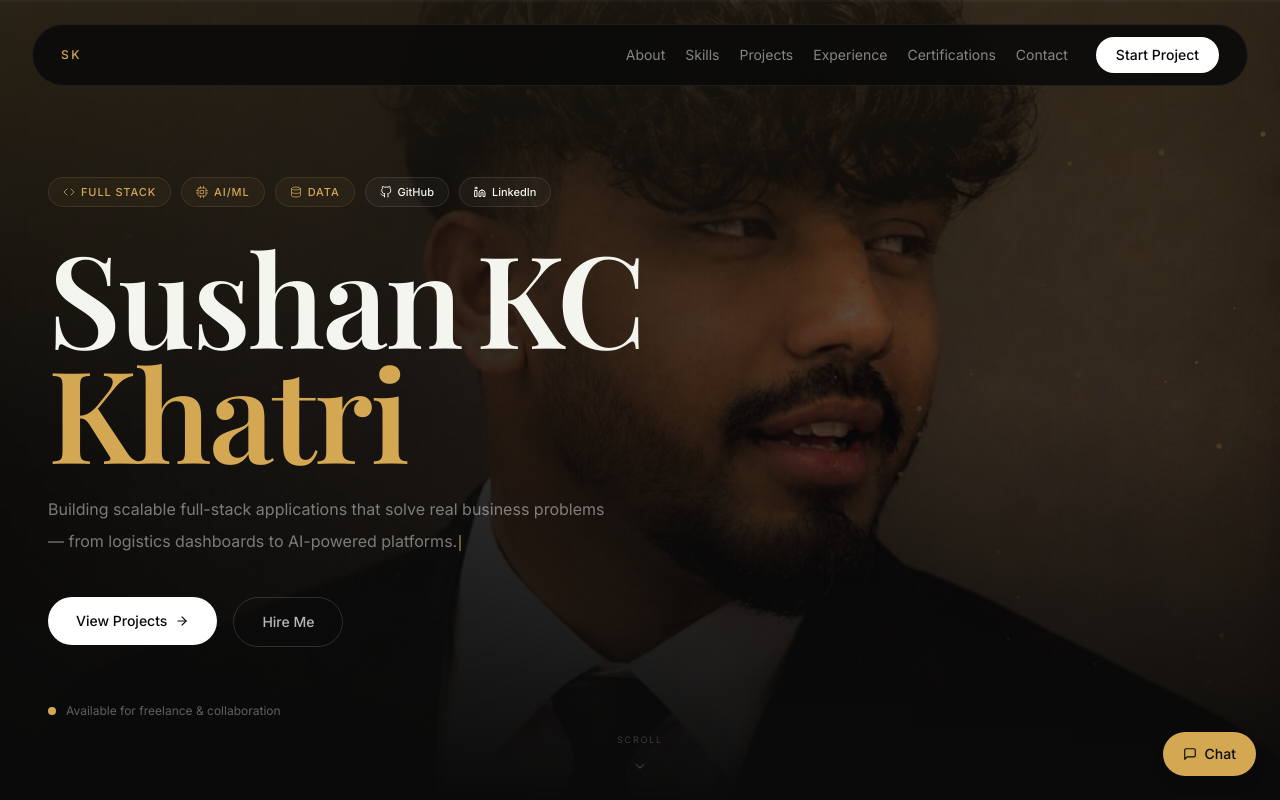
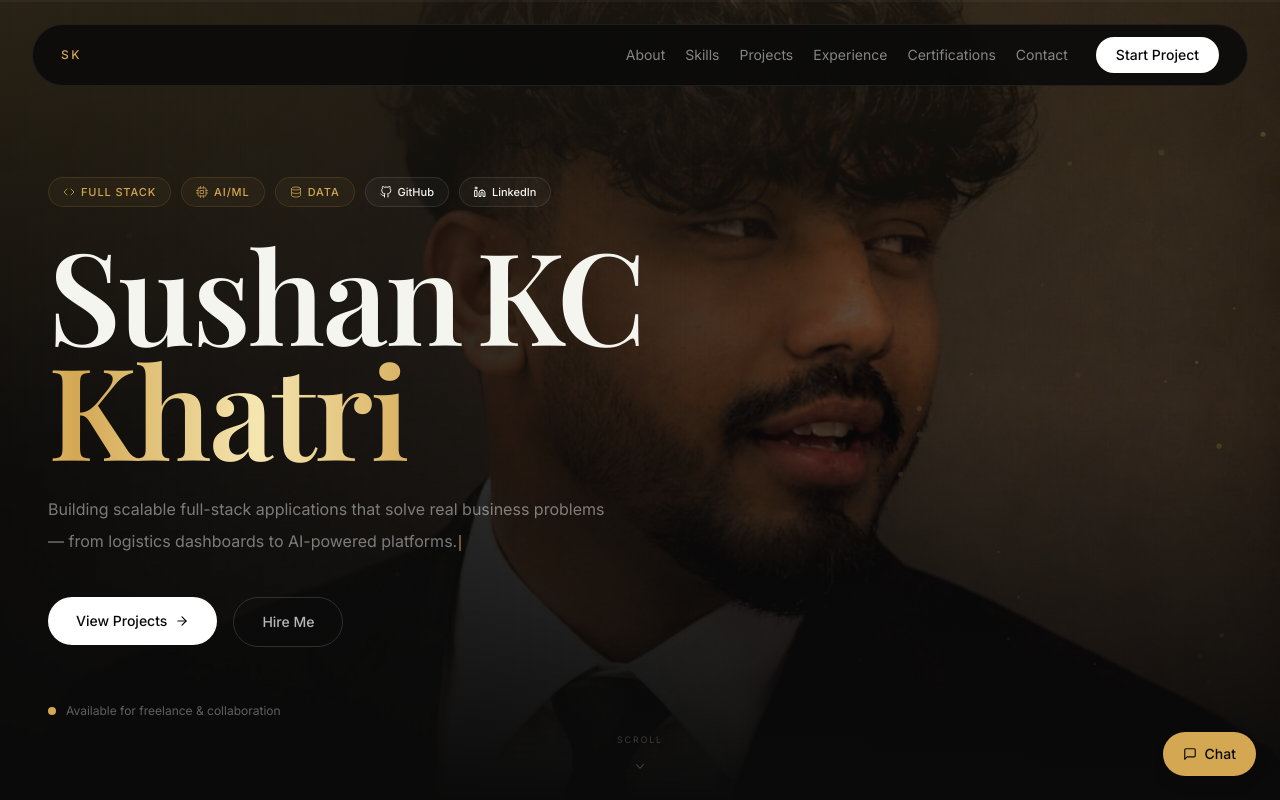
Before and after one commit to lifewithsushan/Portfolio, a React (Vite) app: page / in a window 1280 px wide. Shown: the top 800 px of the page. Built offline with nearby package versions, Linux system fonts and the light colour scheme.

Commit message:
feat: add gold shimmer animation on name and gentle float

```diff
--- a/src/components/sections/Hero.tsx
+++ b/src/components/sections/Hero.tsx
@@ -91,7 +91,7 @@ export function Hero() {
 
             </motion.div>
 
-            <motion.h1 variants={staggerItem} className="text-[clamp(2.5rem,10vw,8rem)] leading-[0.9] tracking-[-0.04em] font-bold">
+            <motion.h1 variants={staggerItem} className="text-[clamp(2.5rem,10vw,8rem)] leading-[0.9] tracking-[-0.04em] font-bold name-float">
               {headingWords.map((word, i) => (
                 <motion.span
                   key={word}
@@ -101,7 +101,7 @@ export function Hero() {
                   className="inline-block mr-[0.12em]"
                   style={{ perspective: "800px" }}
                 >
-                  {i === 2 ? <span className="text-[var(--primary)]">{word}</span> : word}
+                  {i === 2 ? <span className="name-shimmer">{word}</span> : word}
                 </motion.span>
               ))}
             </motion.h1>
--- a/src/index.css
+++ b/src/index.css
@@ -113,3 +113,26 @@ button, input, textarea { font: inherit; }
   25% { transform: rotate(-0.8deg); }
   75% { transform: rotate(0.8deg); }
 }
+
+@keyframes gold-shimmer {
+  0% { background-position: -200% center; }
+  100% { background-position: 200% center; }
+}
+
+@keyframes name-float {
+  0%, 100% { transform: translateY(0); }
+  50% { transform: translateY(-4px); }
+}
+
+.name-shimmer {
+  background: linear-gradient(90deg, #d4a853 0%, #f5e6b0 25%, #d4a853 50%, #f5e6b0 75%, #d4a853 100%);
+  background-size: 200% auto;
+  -webkit-background-clip: text;
+  background-clip: text;
+  -webkit-text-fill-color: transparent;
+  animation: gold-shimmer 4s linear infinite;
+}
+
+.name-float {
+  animation: name-float 3s ease-in-out infinite;
+}
```
